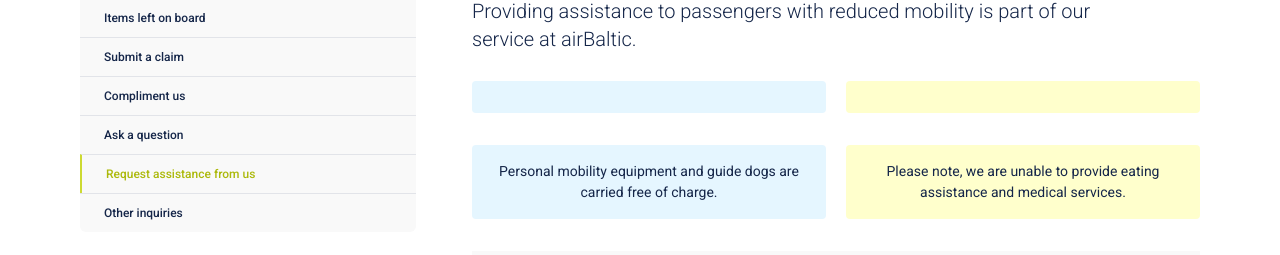
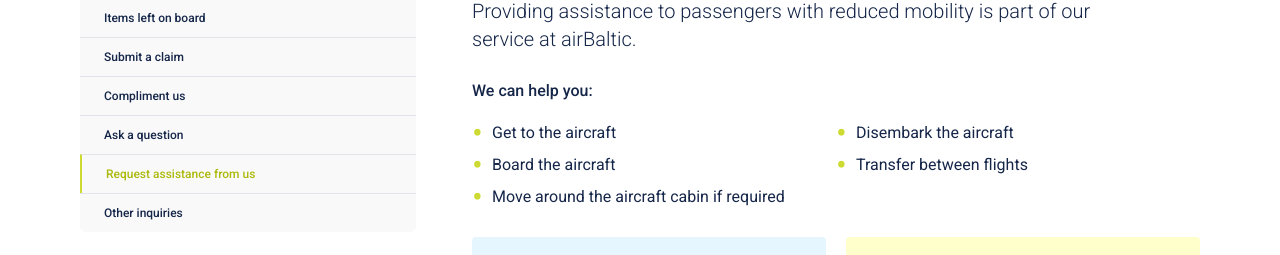
Before and after one commit to EmilsAditajs/request-assistance, a Nuxt app: page /contact-us/submit-a-claim/request-assistance in a window 1280 px wide. Shown: the part 353-608 px from the top of the page. Built offline with nearby package versions, Linux system fonts and the light colour scheme.

Commit message:
page section component fixed content

```diff
--- a/components/request-assistance-page/RequestAssistancePageWeCanHelpYouSection.vue
+++ b/components/request-assistance-page/RequestAssistancePageWeCanHelpYouSection.vue
@@ -3,14 +3,15 @@
 </script>
 
 <template>
-  <section class="mb-12 lg:mb-8">
-    <div class="grid grid-cols-2 lg:gap-5">
-      <article class="alert-card col-span-2 lg:col-span-1 bg-alert-info">
-        <p>{{ alertInfo }}</p>
-      </article>
-      <article class="alert-card col-span-2 lg:col-span-1 bg-alert-warning">
-        <p>{{ alertWarning }}</p>
-      </article>
-    </div>
+  <section class="mb-6 px-5 lg:px-0">
+    <h2 class="mb-3 lg:mb-4">We can help you:</h2>
+    <ul class="list grid grid-rows-5 lg:grid-rows-3 lg:grid-cols-2 grid-flow-col">
+      <li
+        class="list-item"
+        v-for="(item, index) in weCanHelpYouListItems"
+        :key="index">
+        <span>{{ item }}</span>
+      </li>
+    </ul>
   </section>
 </template>
```
